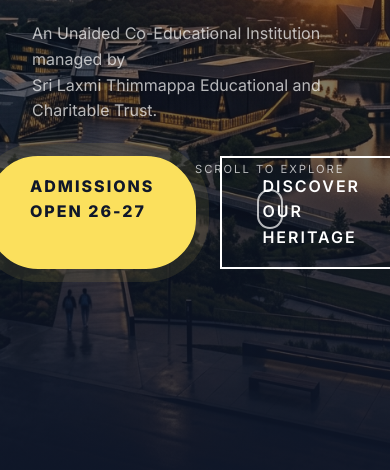
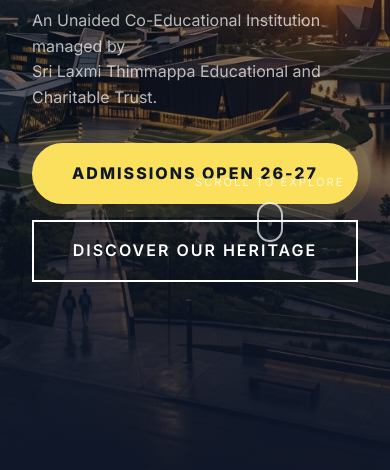
Before and after one commit to JJcoders00/sltps, a website: page index.html in a window 390 px wide. Shown: the part 374-844 px from the top of the page. Drawn offline with Linux system fonts and the light colour scheme.

Commit message:
Add files via upload

```diff
--- a/index.html
+++ b/index.html
@@ -8,7 +8,7 @@
     <!-- Fonts -->
     <link href="https://fonts.googleapis.com/css2?family=Inter:wght@300;400;600;800&family=Playfair+Display:wght@700&display=swap" rel="stylesheet">
     <!-- CSS -->
-    <link rel="stylesheet" href="styles.css?v=4">
+    <link rel="stylesheet" href="styles.css?v=5">
 </head>
 <body>
 
@@ -46,7 +46,7 @@
             <p class="fade-up delay-1 large-text">Bodhivruksha Campus, Gurumitkal</p>
             <p class="fade-up delay-2">An Unaided Co-Educational Institution managed by<br>Sri Laxmi Thimmappa Educational and Charitable Trust.</p>
 
-            <div class="fade-up delay-3 mt" style="margin-top: 2rem; display: flex; gap: 1.5rem; justify-content: center;">
+            <div class="fade-up delay-3 mt hero-buttons">
                 <a href="portal.html" class="btn-highlight">Admissions Open 26-27</a>
                 <a href="#history" class="btn-outline">Discover Our Heritage</a>
             </div>
--- a/styles.css
+++ b/styles.css
@@ -284,6 +284,13 @@ p { font-size: clamp(1rem, 1.5vw, 1.25rem); color: var(--text-secondary); margin
     display: flex;
     gap: 4rem;
     margin-top: 2rem;
+}
+
+.hero-buttons {
+    margin-top: 2rem;
+    display: flex;
+    gap: 1.5rem;
+    justify-content: center;
 }
 
 .stat h3 {
@@ -676,6 +683,16 @@ p { font-size: clamp(1rem, 1.5vw, 1.25rem); color: var(--text-secondary); margin
         transition: all 0.4s cubic-bezier(0.16, 1, 0.3, 1);
         pointer-events: none;
     }
+    .hero-buttons {
+        flex-direction: column;
+        align-items: center;
+        gap: 1rem;
+    }
+    .hero-buttons a {
+        width: 100%;
+        text-align: center;
+        padding: 1rem 1rem;
+    }
     .nav-links.active {
         opacity: 1;
         visibility: visible;
```
Also changed, not shown: portal.css (+10 -0 lines), portal.html (+1 -1 lines).
